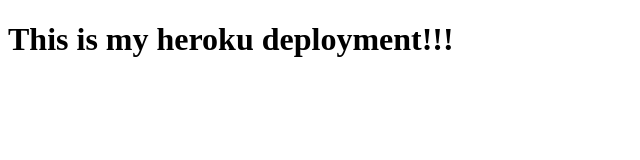
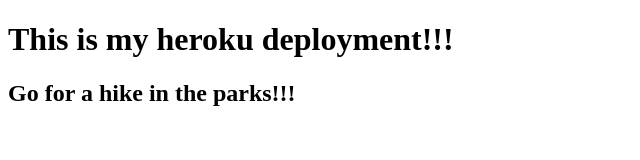
Before and after one commit to Sainabs/deploy-demo, a website: page index.html in a window 1280 px wide. Shown: the whole page, without its empty margins (0-640 px from the left). Drawn offline with Linux system fonts and the light colour scheme.

Commit message:
first deploy

```diff
--- a/index.html
+++ b/index.html
@@ -8,5 +8,6 @@
 </head>
 <body>
   <h1>This is my heroku deployment!!!</h1>
+  <h2>Go for a hike in the parks!!!</h2>
 </body>
 </html>
```
